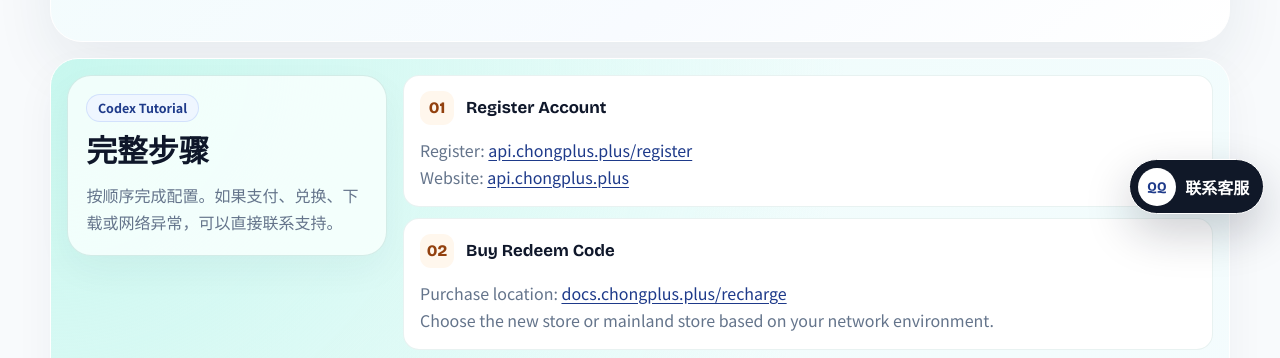
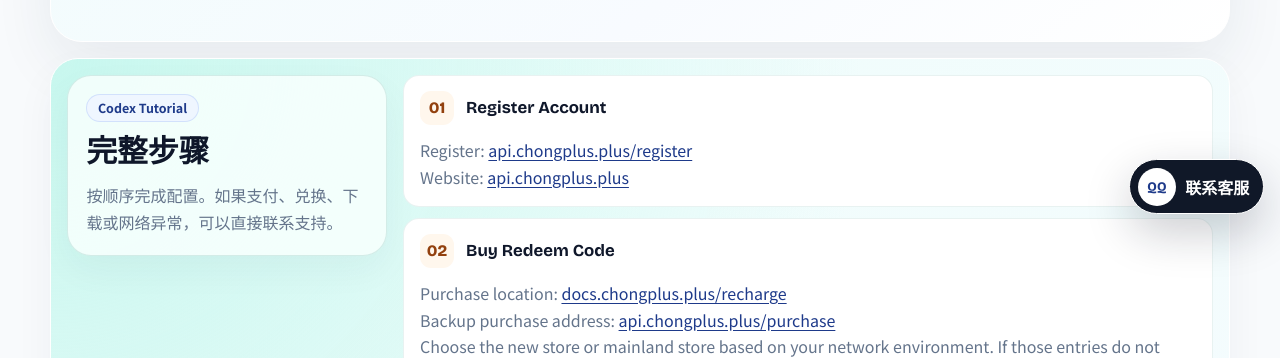
Before and after one commit to Rodert/chongplusplus, a website built with Vite: page codex.html in a window 1280 px wide. Shown: the part 570-928 px from the top of the page. Built offline with nearby package versions, Linux system fonts and the light colour scheme.

Commit message:
Add backup recharge purchase link

```diff
--- a/src/i18n/index.js
+++ b/src/i18n/index.js
@@ -312,7 +312,8 @@ const tutorialOverlays = {
           title: "Buy Redeem Code",
           body:
             'Purchase location: <a href="https://docs.chongplus.plus/recharge" target="_blank" rel="noreferrer">docs.chongplus.plus/recharge</a><br />' +
-            "Choose the new store or mainland store based on your network environment."
+            'Backup purchase address: <a href="https://api.chongplus.plus/purchase" target="_blank" rel="noreferrer">api.chongplus.plus/purchase</a><br />' +
+            "Choose the new store or mainland store based on your network environment. If those entries do not open, use the backup purchase address."
         },
         {
           title: "Enter Redeem Code",
@@ -360,7 +361,8 @@ const tutorialOverlays = {
           title: "Buy Redeem Code",
           body:
             'Purchase location: <a href="https://docs.chongplus.plus/recharge" target="_blank" rel="noreferrer">docs.chongplus.plus/recharge</a><br />' +
-            "Choose the new store or mainland store based on your network environment."
+            'Backup purchase address: <a href="https://api.chongplus.plus/purchase" target="_blank" rel="noreferrer">api.chongplus.plus/purchase</a><br />' +
+            "Choose the new store or mainland store based on your network environment. If those entries do not open, use the backup purchase address."
         },
         {
           title: "Enter Redeem Code",
@@ -401,7 +403,8 @@ const tutorialOverlays = {
           title: "交換コードを購入",
           body:
             '購入場所: <a href="https://docs.chongplus.plus/recharge" target="_blank" rel="noreferrer">docs.chongplus.plus/recharge</a><br />' +
-            "ネットワーク環境に応じて新ストアまたは国内ストアを選択します。"
+            '予備の購入先: <a href="https://api.chongplus.plus/purchase" target="_blank" rel="noreferrer">api.chongplus.plus/purchase</a><br />' +
+            "ネットワーク環境に応じて新ストアまたは国内ストアを選択します。どちらも開けない場合は予備の購入先を使用してください。"
         },
         {
           title: "交換コードを入力",
@@ -449,7 +452,8 @@ const tutorialOverlays = {
           title: "交換コードを購入",
           body:
             '購入場所: <a href="https://docs.chongplus.plus/recharge" target="_blank" rel="noreferrer">docs.chongplus.plus/recharge</a><br />' +
-            "ネットワーク環境に応じて新ストアまたは国内ストアを選択します。"
+            '予備の購入先: <a href="https://api.chongplus.plus/purchase" target="_blank" rel="noreferrer">api.chongplus.plus/purchase</a><br />' +
+            "ネットワーク環境に応じて新ストアまたは国内ストアを選択します。どちらも開けない場合は予備の購入先を使用してください。"
         },
         {
           title: "交換コードを入力",
@@ -490,7 +494,8 @@ const tutorialOverlays = {
           title: "교환 코드 구매",
           body:
             '구매 위치: <a href="https://docs.chongplus.plus/recharge" target="_blank" rel="noreferrer">docs.chongplus.plus/recharge</a><br />' +
-            "네트워크 환경에 따라 신규 스토어 또는 국내 스토어를 선택하세요."
+            '예비 구매 주소: <a href="https://api.chongplus.plus/purchase" target="_blank" rel="noreferrer">api.chongplus.plus/purchase</a><br />' +
+            "네트워크 환경에 따라 신규 스토어 또는 국내 스토어를 선택하세요. 두 입구가 열리지 않으면 예비 구매 주소를 사용하세요."
         },
         {
           title: "교환 코드 입력",
@@ -537,7 +542,8 @@ const tutorialOverlays = {
           title: "교환 코드 구매",
           body:
             '구매 위치: <a href="https://docs.chongplus.plus/recharge" target="_blank" rel="noreferrer">docs.chongplus.plus/recharge</a><br />' +
-            "네트워크 환경에 따라 신규 스토어 또는 국내 스토어를 선택하세요."
+            '예비 구매 주소: <a href="https://api.chongplus.plus/purchase" target="_blank" rel="noreferrer">api.chongplus.plus/purchase</a><br />' +
+            "네트워크 환경에 따라 신규 스토어 또는 국내 스토어를 선택하세요. 두 입구가 열리지 않으면 예비 구매 주소를 사용하세요."
         },
         {
           title: "교환 코드 입력",
--- a/src/main.js
+++ b/src/main.js
@@ -64,7 +64,7 @@ const steps = [
   },
   {
     title: "购买",
-    desc: "在充值中心选择新商城或国内商城，按你的网络环境完成购买。"
+    desc: "在充值中心选择新商城、国内商城或备用充值地址，按你的网络环境完成购买。"
   },
   {
     title: "兑换",
--- a/src/tutorialData.js
+++ b/src/tutorialData.js
@@ -25,7 +25,8 @@ export const codexTutorial = {
       title: "购买兑换码",
       body:
         '兑换码购买位置：<a href="https://docs.chongplus.plus/recharge" target="_blank" rel="noreferrer">docs.chongplus.plus/recharge</a><br />' +
-        "进入充值中心后，根据你的网络环境选择新商城或国内商城。",
+        '备用充值地址：<a href="https://api.chongplus.plus/purchase" target="_blank" rel="noreferrer">api.chongplus.plus/purchase</a><br />' +
+        "进入充值中心后，根据你的网络环境选择新商城或国内商城；如果入口打不开，可使用备用充值地址。",
       images: []
     },
     {
@@ -94,7 +95,8 @@ export const claudeCodeTutorial = {
       title: "购买兑换码",
       body:
         '兑换码购买位置：<a href="https://docs.chongplus.plus/recharge" target="_blank" rel="noreferrer">docs.chongplus.plus/recharge</a><br />' +
-        "进入充值中心后，根据你的网络环境选择新商城或国内商城。",
+        '备用充值地址：<a href="https://api.chongplus.plus/purchase" target="_blank" rel="noreferrer">api.chongplus.plus/purchase</a><br />' +
+        "进入充值中心后，根据你的网络环境选择新商城或国内商城；如果入口打不开，可使用备用充值地址。",
       images: []
     },
     {
```
Also changed, not shown: recharge.html (+1 -1 lines), src/recharge.js (+9 -1 lines).
